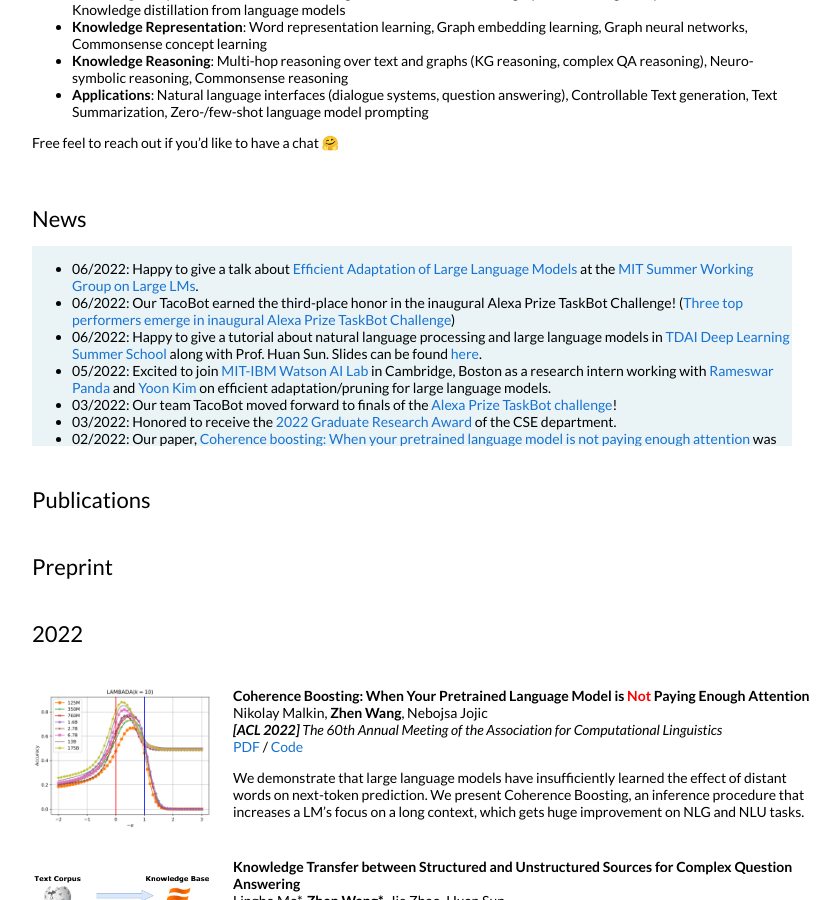
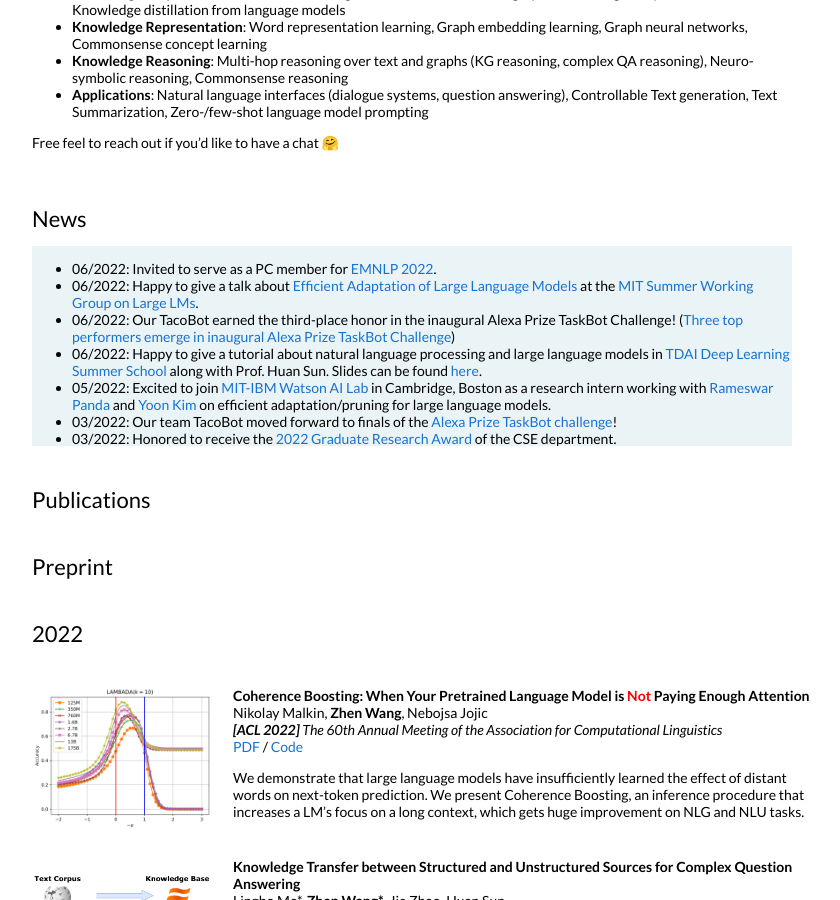
Before and after one commit to zhenwang9102/zhenwang9102.github.io, a Jekyll site: the page built from _posts/2019-06-02-venue.markdown, in a window 1280 px wide and 900 px high, scrolled down 544 px. Shown: the whole window, without its empty margins (228-1068 px from the left). Built offline with Jekyll 4.4.1, drawn with Linux system fonts in a browser that asks for light colours.

Commit message:
Update default.html

```diff
--- a/_layouts/default.html
+++ b/_layouts/default.html
@@ -95,6 +95,9 @@
               <p></p>
               <div class="listbox">
                 <ul>
+                  <li>
+                    06/2022: Invited to serve as a PC member for <a href="https://2022.emnlp.org/">EMNLP 2022</a>.
+                  </li>
                   <li>
                     06/2022: Happy to give a talk about <a>Efficient Adaptation of Large Language Models</a> at the <a>MIT Summer Working Group on Large LMs</a>.
                   </li>
```
